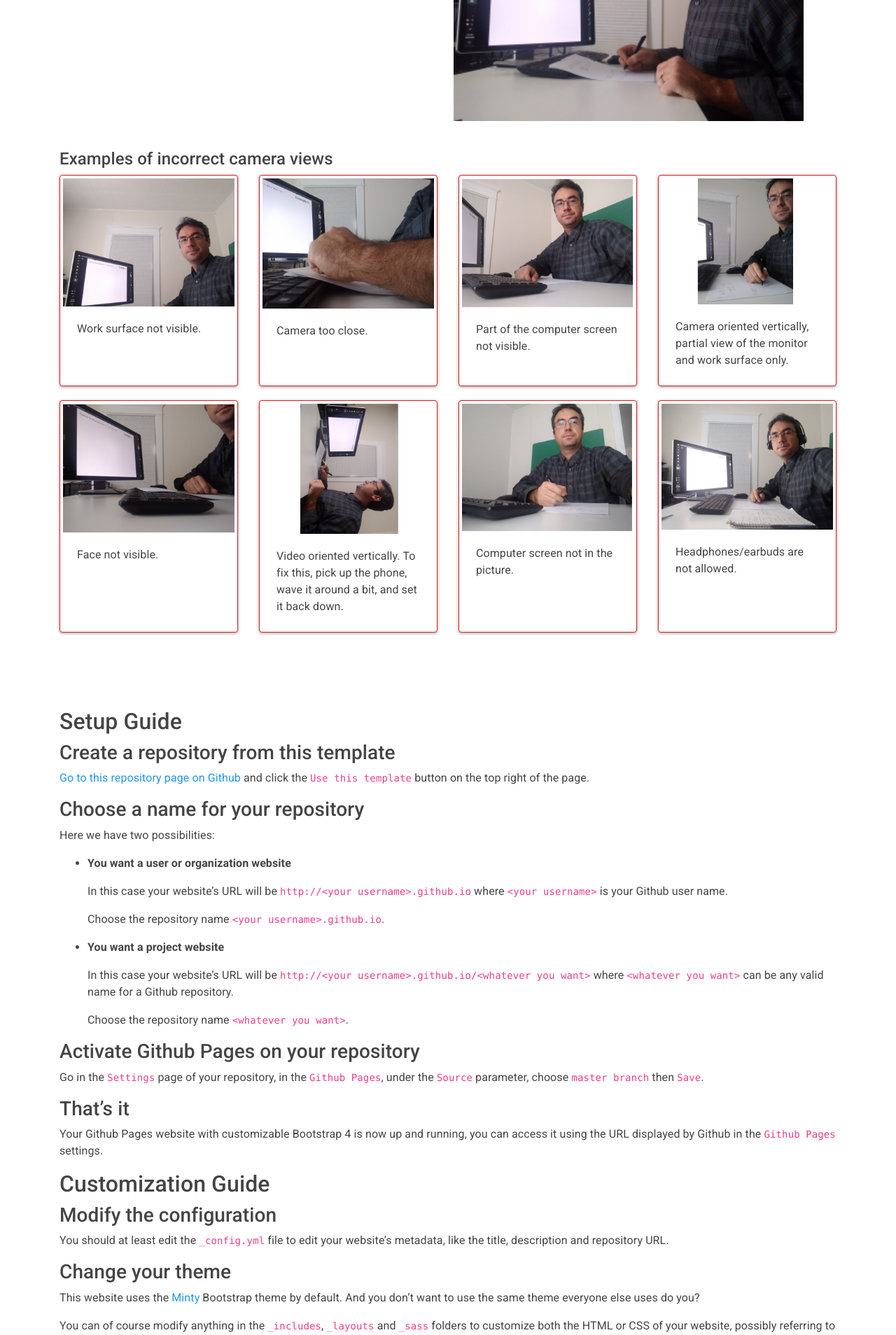
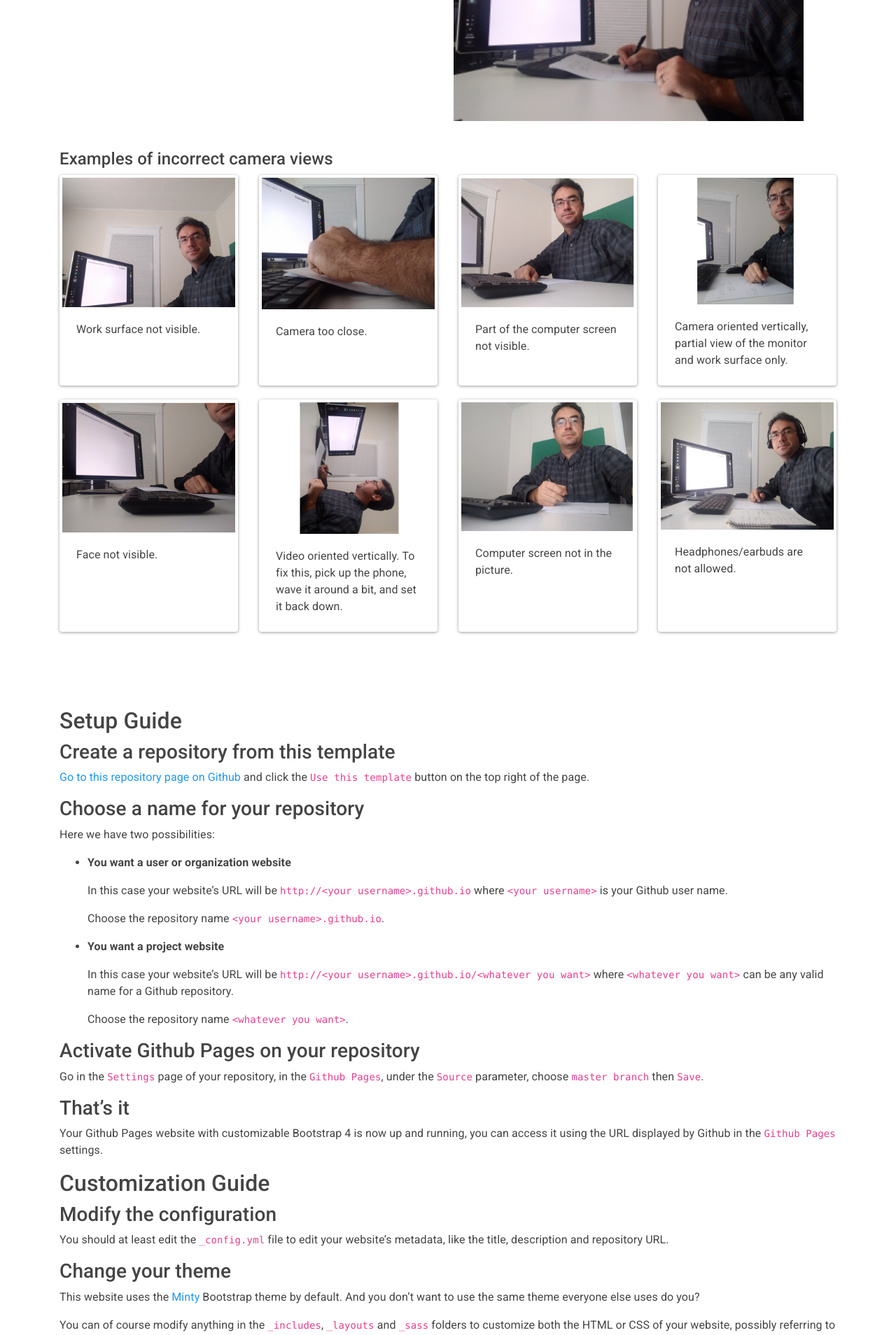
Before and after one commit to ub-math/exam_guides, a Jekyll site: the page built from docs/index.md, in a window 1280 px wide. Shown: the part 3028-4936 px from the top of the page at 70% size. Built offline with Jekyll 4.4.1, drawn with Linux system fonts in a browser that asks for light colours.

Commit message:
Update index.md

```diff
--- a/docs/index.md
+++ b/docs/index.md
@@ -151,49 +151,49 @@ demonstrating proper workspace setup.
 <h4>Examples of incorrect camera views</h4>
 <div class="card-deck">
 
-  <div class="card border-danger" style="min-width: 200px; margin-bottom:20px; padding:4px;">
+  <div class="card" style="min-width: 200px; margin-bottom:20px; padding:4px;">
     <img class="card-img-top" src="./assets/images/incorrect_1.png" alt="Card image cap">
     <div class="card-body">
       <p class="card-text">Work surface not visible.</p>
     </div>
   </div>
-  <div class="card border-danger" style="min-width: 200px; margin-bottom:20px; padding:4px;">
+  <div class="card" style="min-width: 200px; margin-bottom:20px; padding:4px;">
     <img class="card-img-top" src="./assets/images/incorrect_2.png" alt="Card image cap">
     <div class="card-body">
       <p class="card-text">Camera too close.</p>
     </div>
   </div>
-  <div class="card border-danger" style="min-width: 200px; margin-bottom:20px; padding:4px;">
+  <div class="card" style="min-width: 200px; margin-bottom:20px; padding:4px;">
     <img class="card-img-top" src="./assets/images/incorrect_3.png" alt="Card image cap">
     <div class="card-body">
       <p class="card-text">Part of the computer screen not visible.</p>
     </div>
   </div>
-  <div class="card border-danger" style="min-width: 200px; margin-bottom:20px; padding:4px;">
+  <div class="card" style="min-width: 200px; margin-bottom:20px; padding:4px;">
     <img class="card-img-top" src="./assets/images/incorrect_4.png" alt="Card image cap">
     <div class="card-body">
       <p class="card-text"><i class="fas fa-exclamation-circle" style="color:red"></i> Camera oriented vertically, partial view of the monitor and work surface only.</p>
     </div>
   </div>
-  <div class="card border-danger" style="min-width: 200px; margin-bottom:20px; padding:4px;">
+  <div class="card" style="min-width: 200px; margin-bottom:20px; padding:4px;">
     <img class="card-img-top" src="./assets/images/incorrect_5.png" alt="Card image cap">
     <div class="card-body">
       <p class="card-text">Face not visible.</p>
     </div>
   </div>
-  <div class="card border-danger" style="min-width: 200px; margin-bottom:20px; padding:4px;">
+  <div class="card" style="min-width: 200px; margin-bottom:20px; padding:4px;">
     <img class="card-img-top" src="./assets/images/incorrect_6.png" alt="Card image cap">
     <div class="card-body">
       <p class="card-text">Video oriented vertically.  To fix this, pick up the phone, wave it around a bit, and set it back down.</p>
     </div>
   </div>
-  <div class="card border-danger" style="min-width: 200px; margin-bottom:20px; padding:4px;">
+  <div class="card" style="min-width: 200px; margin-bottom:20px; padding:4px;">
     <img class="card-img-top" src="./assets/images/incorrect_7.png" alt="Card image cap">
     <div class="card-body">
       <p class="card-text">Computer screen not in the picture.</p>
     </div>
   </div>
-  <div class="card border-danger" style="min-width: 200px; margin-bottom:20px; padding:4px;">
+  <div class="card" style="min-width: 200px; margin-bottom:20px; padding:4px;">
     <img class="card-img-top" src="./assets/images/incorrect_8.png" alt="Card image cap">
     <div class="card-body">
       <p class="card-text">Headphones/earbuds are not allowed.</p>
```
